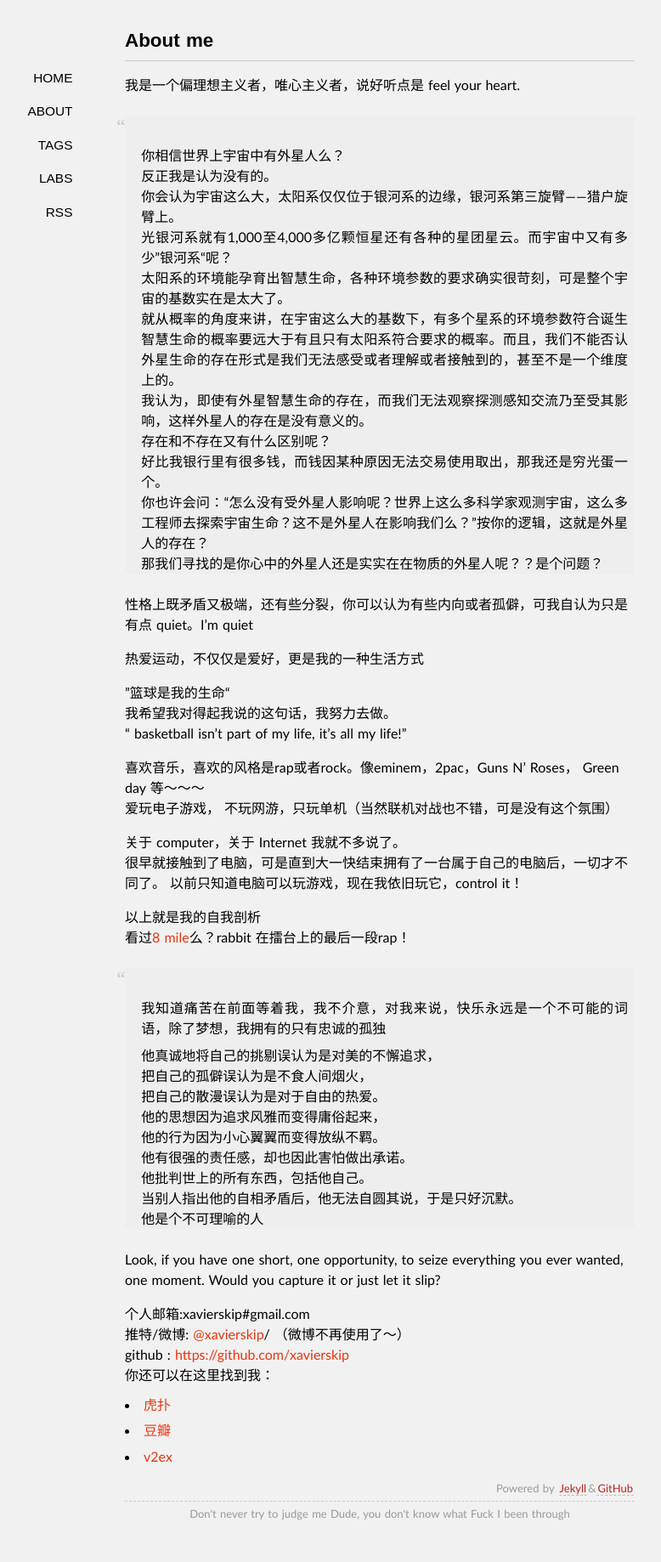
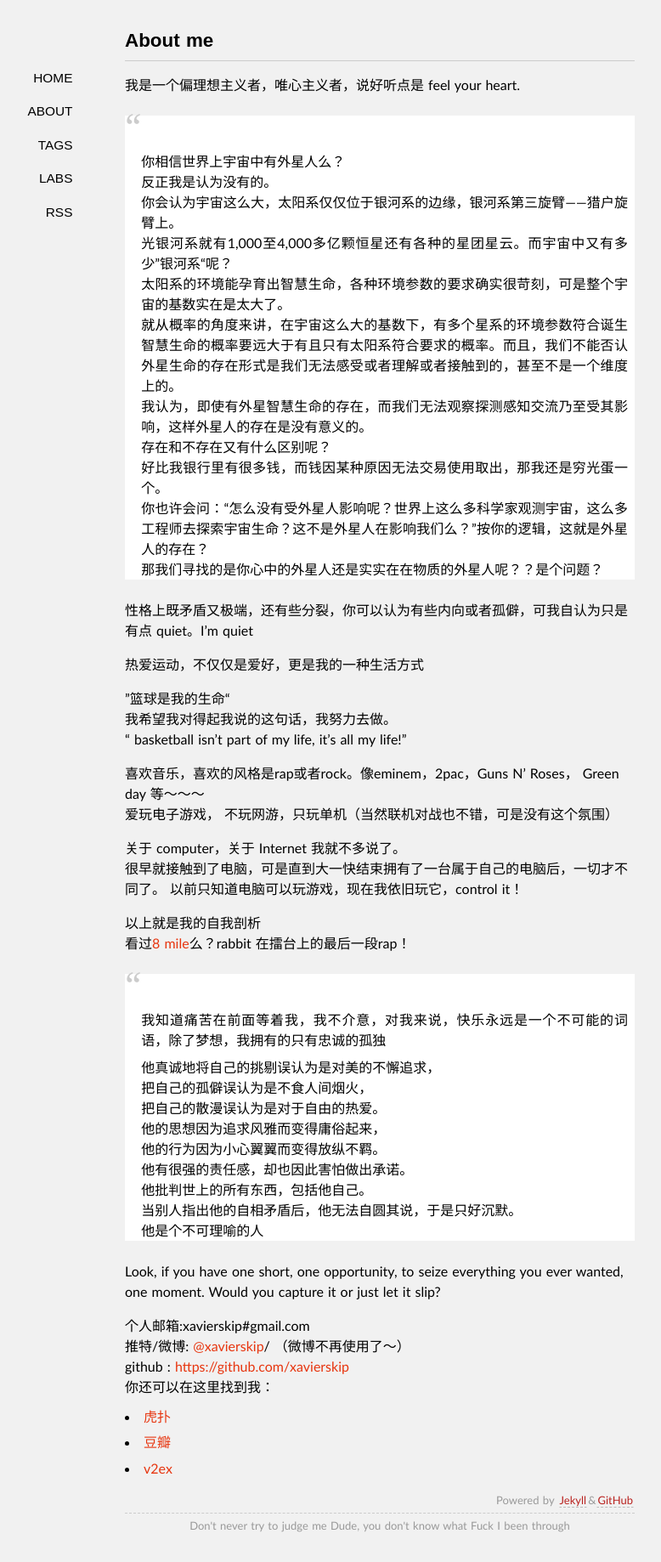
Before and after one commit to xavierskip/xavierskip.github.io, a Jekyll site: the page built from about/index.md, in a window 1280 px wide. Shown: the whole page at 85% size, without its empty margins (193-971 px from the left). Built offline with Jekyll 4.4.1, drawn with Linux system fonts in a browser that asks for light colours; some web fonts are replaced; Markdown is read by kramdown in place of the engine named in the settings; comment, search, counter and statistics services are not loaded.

Commit message:
blockquote

```diff
--- a/media/css/style.css
+++ b/media/css/style.css
@@ -30,13 +30,12 @@ ol,ul{list-style-position:inside;}
 ol ul, ul ol, ul ul, ol ol {margin-left:1em;}
 pre code{margin:1em 0;font-size:13px;line-height:1.6;display:block;overflow:auto;}
 blockquote{
-	display:block;margin:1em 0em;padding:0;text-align:justify;
-	background-color: #EEE;
+	margin:1em 0em;padding:0;text-align:justify;
+	background-color: #FFF;
 }
 blockquote::before{
 	content: "“";
-	font-size: 23px;
-	margin-left: -10px;
+	font-size: 42px;
 	font-family: georgia,serif;
 	color: #ccc;
 }
```
